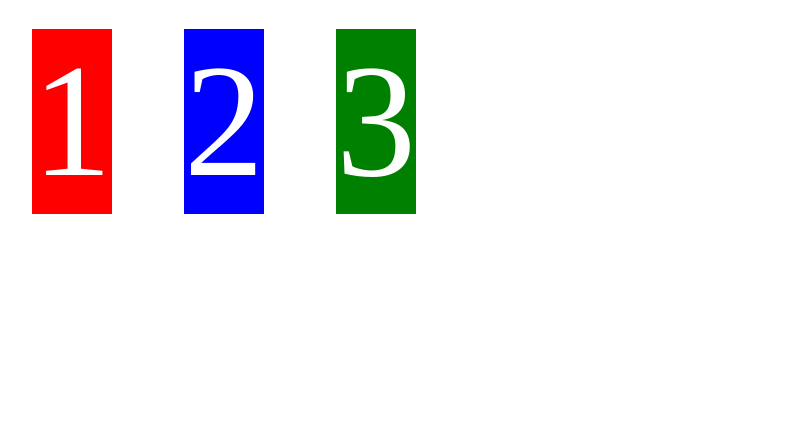
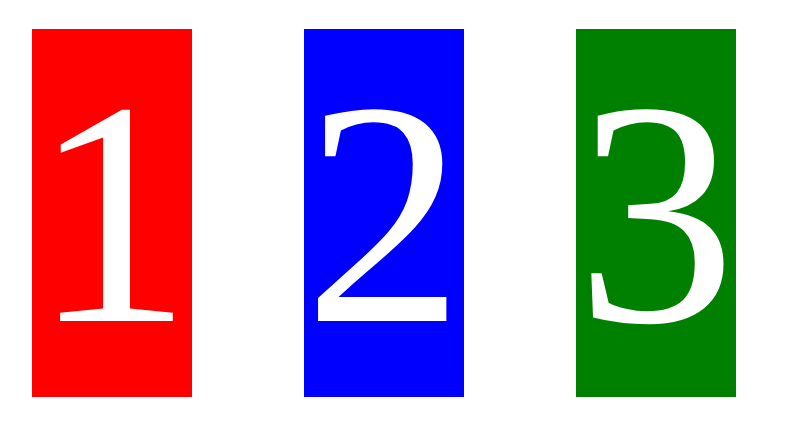
Before and after one commit to 6780000000/First_VS_Code_Project, a plain HTML site: page index.html in a window 1280 px wide. Shown: the part 639-1074 px from the top of the page, without its empty margins (0-799 px from the left). Drawn offline with Linux system fonts and the light colour scheme.

Commit message:
First Commit

```diff
--- a/style.css
+++ b/style.css
@@ -36,6 +36,6 @@ a{
   margin: 1rem;
   color: white;
   text-align: center;
-  font-size:10rem;
+  font-size:20rem;
    display:inline-block;
 }
```
